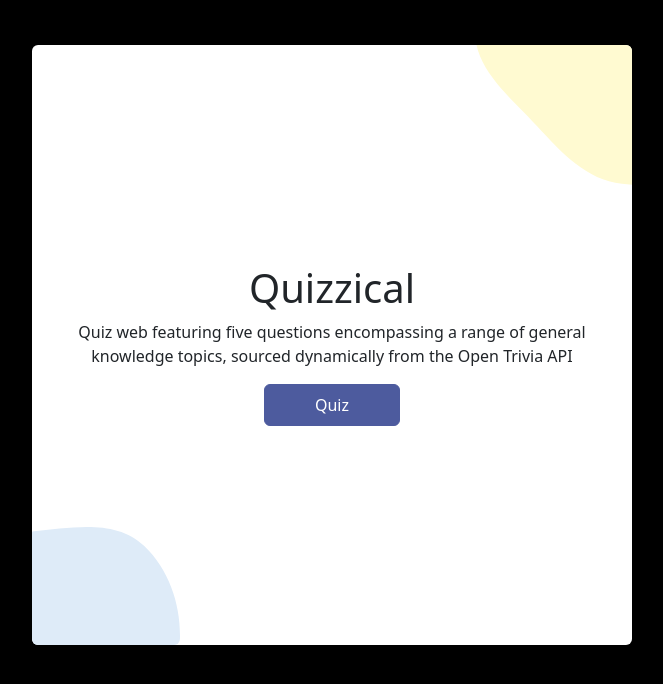
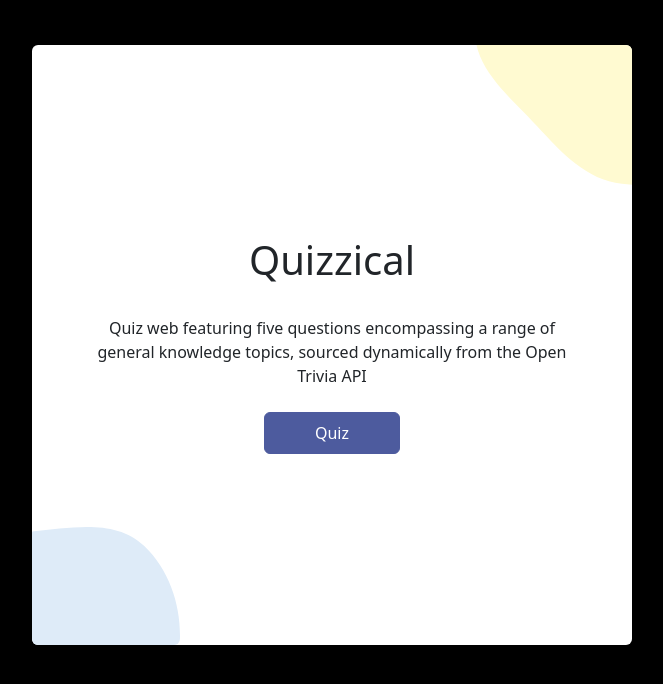
Before and after one commit to Nasghul01/Quizzical, a React (Vite) app: page / in a window 1280 px wide. Shown: the top 684 px of the page, without its empty margins (308-971 px from the left). Built offline with nearby package versions, Linux system fonts and the light colour scheme.

Commit message:
change logo

```diff
--- a/index.html
+++ b/index.html
@@ -2,7 +2,7 @@
 <html lang="en">
   <head>
     <meta charset="UTF-8" />
-    <link rel="icon" type="image/svg+xml" href="/vite.svg" />
+    <link rel="icon" type="image/" href="/Logo_Nasghul.png" />
     <meta name="viewport" content="width=device-width, initial-scale=1.0" />
     <script src="https://cdn.jsdelivr.net/npm/@popperjs/core@2.9.2/dist/umd/popper.min.js" integrity="sha384-IQsoLXl5PILFhosVNubq5LC7Qb9DXgDA9i+tQ8Zj3iwWAwPtgFTxbJ8NT4GN1R8p" crossorigin="anonymous"></script>
     <script src="https://cdn.jsdelivr.net/npm/bootstrap@5.0.2/dist/js/bootstrap.min.js" integrity="sha384-cVKIPhGWiC2Al4u+LWgxfKTRIcfu0JTxR+EQDz/bgldoEyl4H0zUF0QKbrJ0EcQF" crossorigin="anonymous"></script>
--- a/src/App.jsx
+++ b/src/App.jsx
@@ -23,7 +23,7 @@ function App() {
             :
             <div className='container d-flex flex-column justify-content-center align-items-center'>
               <h1 className=''>Quizzical</h1>
-              <p className='mx-3 text-center'>Quiz web featuring five questions encompassing a range of general knowledge topics, sourced dynamically from the Open Trivia API</p>
+              <p className='m-3 text-center p-2'>Quiz web featuring five questions encompassing a range of general knowledge topics, sourced dynamically from the Open Trivia API</p>
               <button
                 className='btn btn-primary p-2 w-25 rounded'
                 onClick= {handleGame} >
```
Also changed, not shown: public/Logo_Nasghul.png (added).
